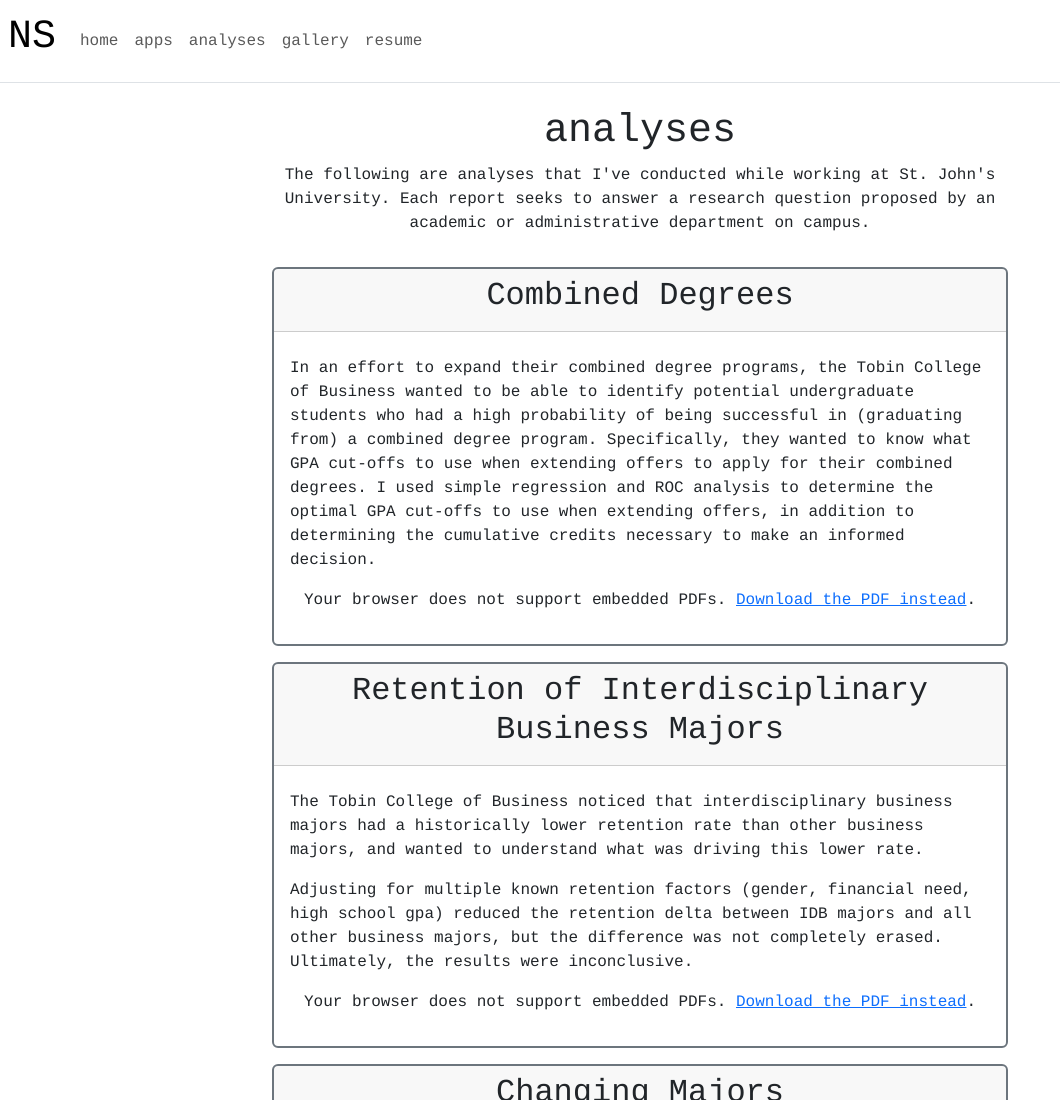
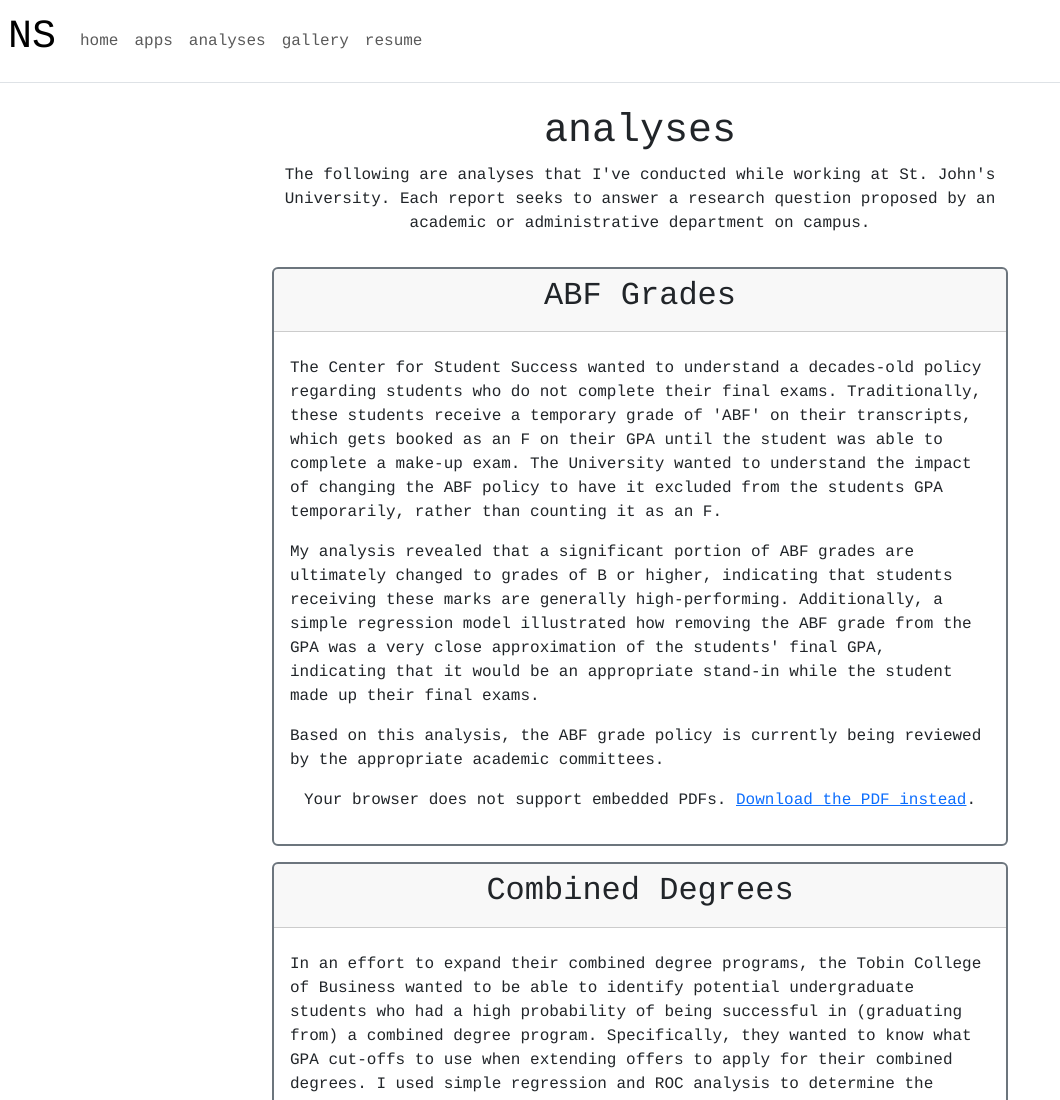
Before and after one commit to nickxscott/portfolio, a plain HTML site: page reports/index.html in a window 1280 px wide. Shown: the top 1100 px of the page, without its empty margins (0-1060 px from the left). Drawn offline with nearby package versions, Linux system fonts and the light colour scheme.

Commit message:
new analysis added

```diff
--- a/reports/index.html
+++ b/reports/index.html
@@ -49,6 +49,35 @@
                 <p>The following are analyses that I've conducted while working at St. John's University. Each report seeks to answer a research question proposed by an academic or administrative department on campus.</p>
             </div>
         </div>
+        <!--START REPORT-->
+        <div class='row d-flex align-items-center justify-content-center text-center h-100 py-2'>
+            <div class='col-12 col-md-10 col-lg-10 col-xl-8'>
+                <div class='card border-secondary border-2'>
+                    <div class='card-header'>
+                        <h2>ABF Grades</h2>
+                    </div>
+                    <div class='card-body'>
+                        <div class='row text-start mt-2'>
+                            <div class='col'>
+                                <p>The Center for Student Success wanted to understand a decades-old policy regarding students who do not complete their final exams. Traditionally, these students receive a temporary grade of 'ABF' on their transcripts, which gets booked as an F on their GPA until the student was able to complete a make-up exam. The University wanted to understand the impact of changing the ABF policy to have it excluded from the students GPA temporarily, rather than counting it as an F.</p>
+                                <p>My analysis revealed that a significant portion of ABF grades are ultimately changed to grades of B or higher, indicating that students receiving these marks are generally high-performing. Additionally, a simple regression model illustrated how removing the ABF grade from the GPA was a very close approximation of the students' final GPA, indicating that it would be an appropriate stand-in while the student made up their final exams.</p>
+                                <p>Based on this analysis, the ABF grade policy is currently being reviewed by the appropriate academic committees.</p>
+                            </div>
+                        </div>
+                        <div class='row'>
+                            <div class='col'>
+                                <object data="../images/reports/DataRequest_abf.pdf" type="application/pdf" width="100%" height="600px">
+                                    <p>Your browser does not support embedded PDFs.
+                                       <a href="../images/reports/DataRequest_abf.pdf">Download the PDF instead</a>.
+                                    </p>
+                                </object>
+                            </div>
+                        </div>
+                    </div>
+                </div>
+            </div>
+        </div>
+        <!--END REPORT-->
 
         <!--START REPORT-->
         <div class='row d-flex align-items-center justify-content-center text-center h-100 py-2'>
```
Also changed, not shown: 1 other file.
